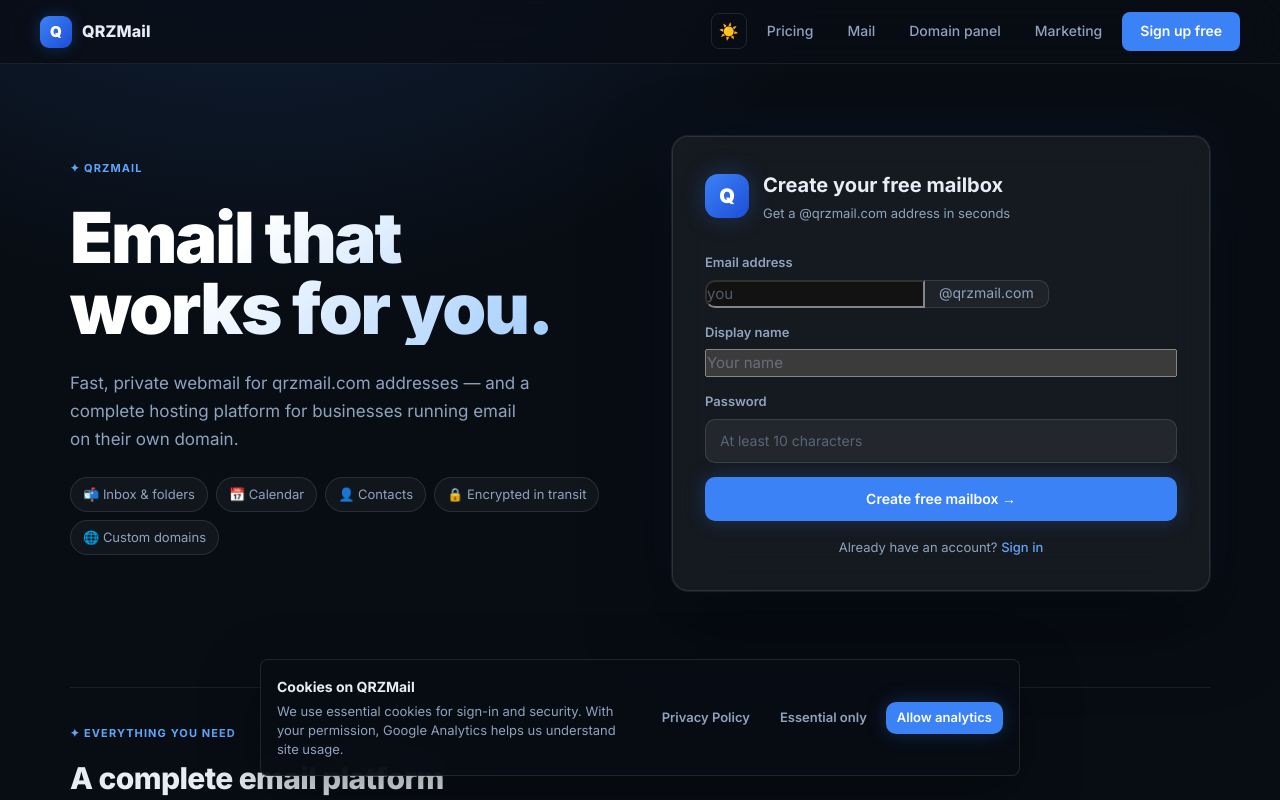
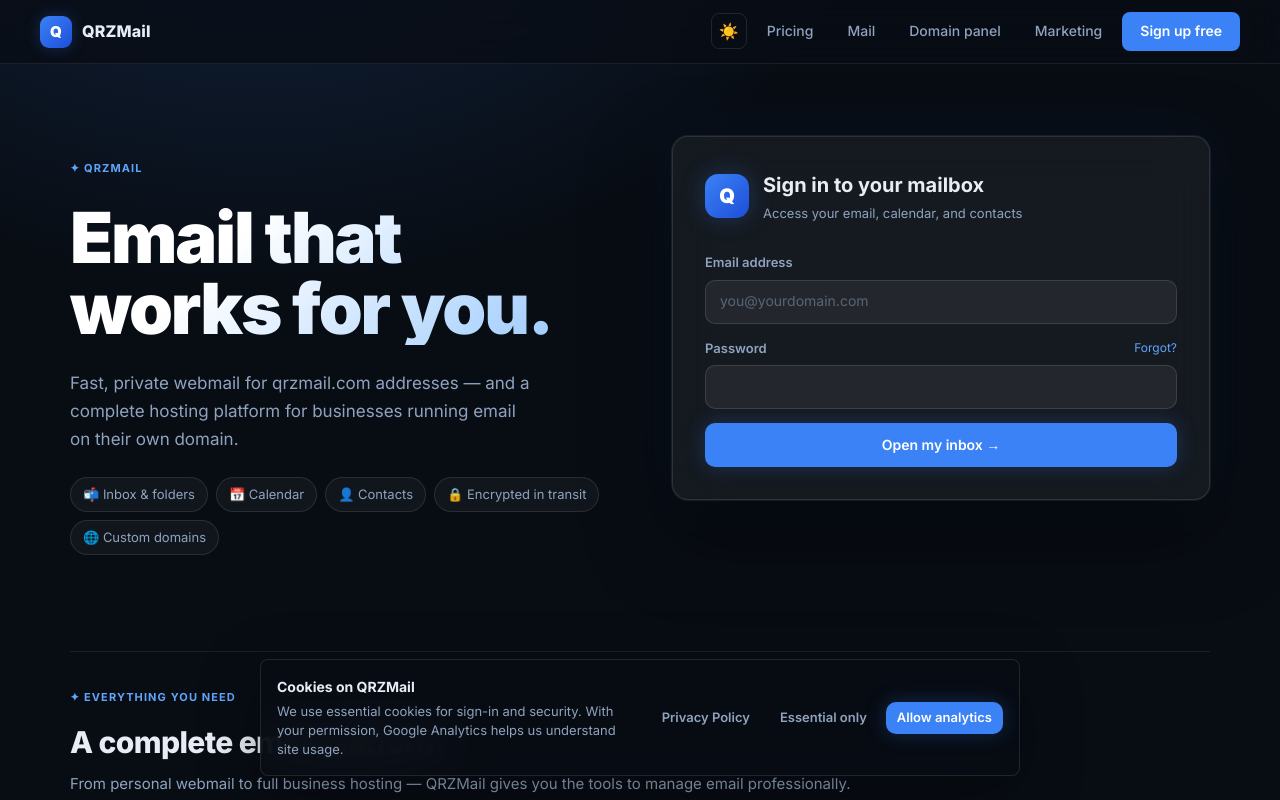
Before and after one commit to ndel/qrzmail, a Next.js app: page / in a window 1280 px wide. Shown: the top 800 px of the page. Built offline with nearby package versions, Linux system fonts and the light colour scheme; no server answers; the database is empty.

Commit message:
feat: restore homepage login form as single sign-in point, domain/marketing nav items shown after login

```diff
--- a/app/page.tsx
+++ b/app/page.tsx
@@ -1,6 +1,6 @@
 import type { Metadata } from "next";
 import Link from "next/link";
-import HomeSignupForm from "@/app/components/home-signup-form";
+import WebmailLoginForm from "@/app/components/webmail-login-form";
 
 export const metadata: Metadata = {
   title: "QRZMail – Secure Webmail & Custom Domain Email Hosting",
@@ -69,18 +69,18 @@
           </div>
         </div>
 
-        {/* Right — create account card */}
+        {/* Right — sign in card */}
         <div>
           <div className="panel home-card">
             <div className="home-card-header">
               <span className="mark lg">Q</span>
               <div>
-                <h2>Create your free mailbox</h2>
-                <p>Get a @qrzmail.com address in seconds</p>
+                <h2>Sign in to your mailbox</h2>
+                <p>Access your email, calendar, and contacts</p>
               </div>
             </div>
 
-            <HomeSignupForm />
+            <WebmailLoginForm loginFailed={false} />
           </div>
         </div>
       </section>
```
Also changed, not shown: 1 other file (tests, documents, lock files or other folders).
